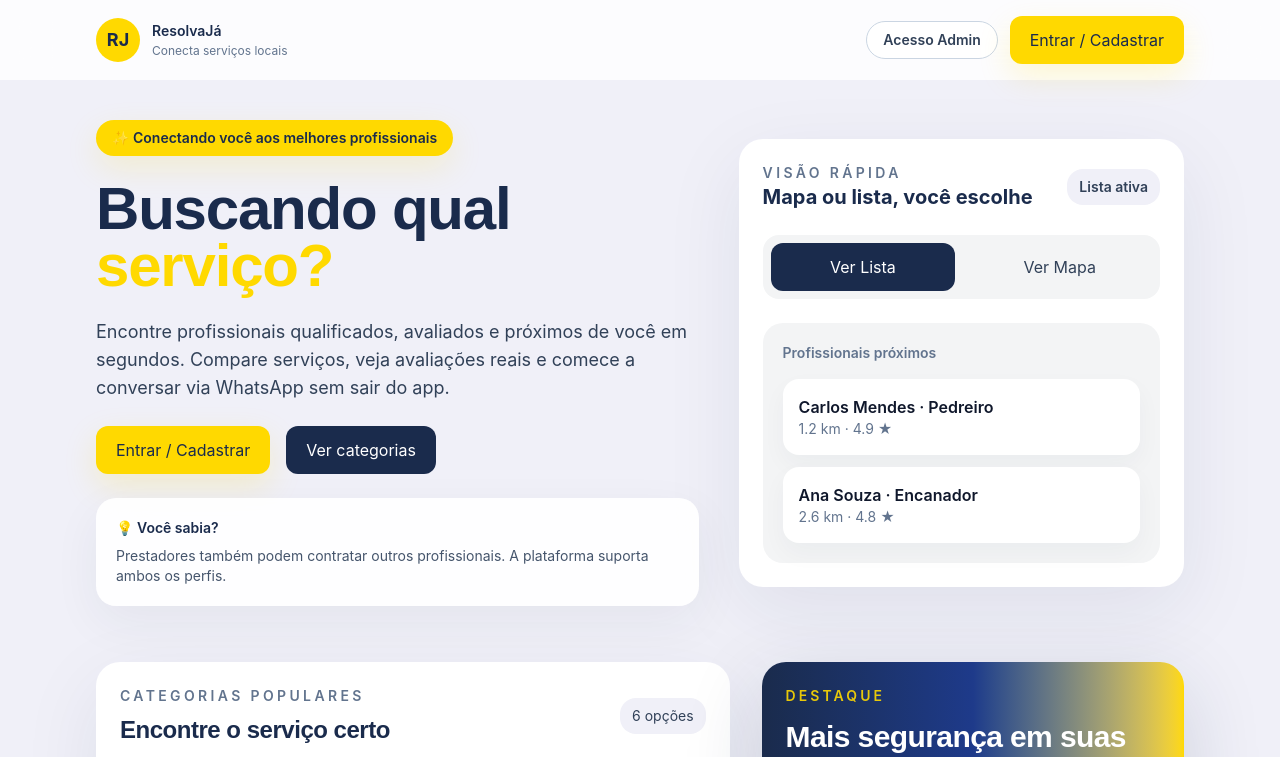
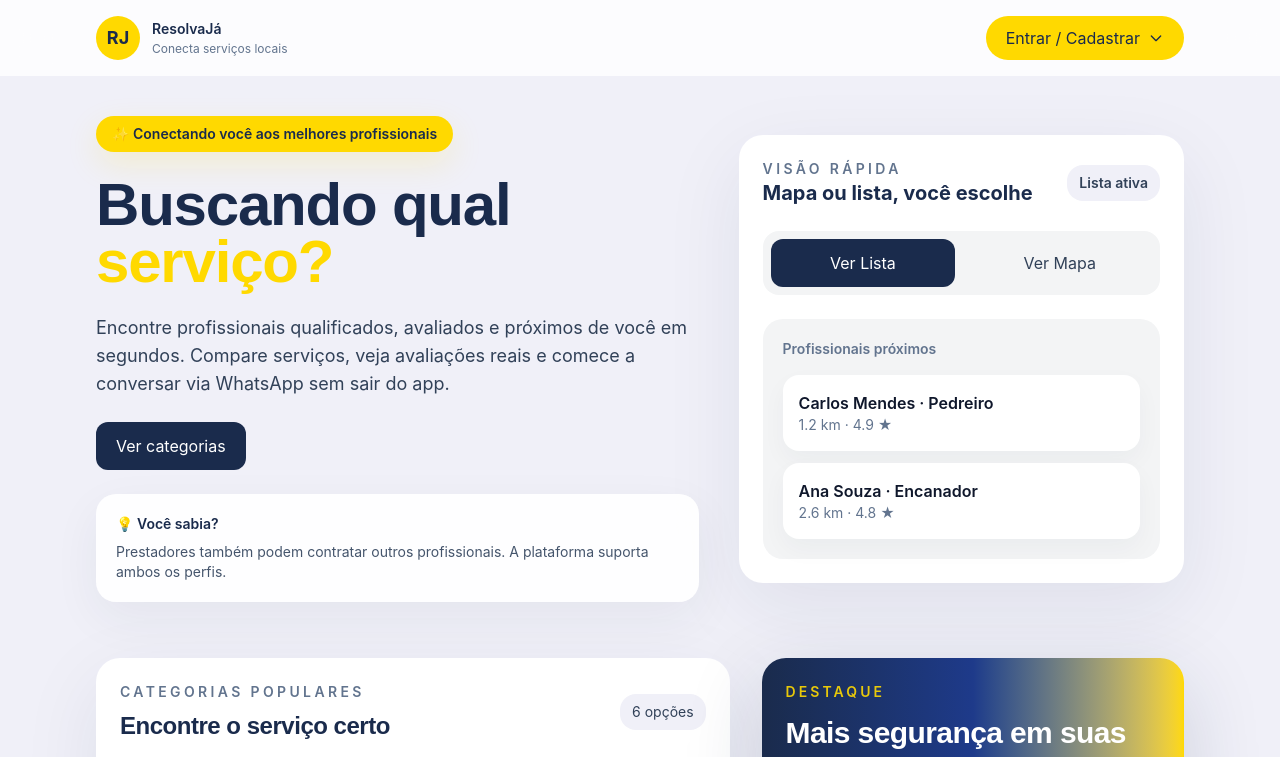
Before and after one commit to gustavoasouza17/RESOLVE-JA, a React (Vite) app: page / in a window 1280 px wide. Shown: the top 757 px of the page. Built offline with nearby package versions, Linux system fonts and the light colour scheme.

Commit message:
Feat: Ajustes no botão de entrar e cadastrar e no login admin, agora dentro do botão entrar / cadastrar

```diff
--- a/src/components/organisms/Navbar.tsx
+++ b/src/components/organisms/Navbar.tsx
@@ -1,5 +1,5 @@
+import { useState, useRef, useEffect } from 'react';
 import { Link } from 'react-router-dom';
-import Button from '../atoms/Button';
 
 type NavbarVariant = 'public' | 'client' | 'professional';
 
@@ -16,6 +16,19 @@
   profileLink = '/perfil',
   onLogout,
 }: NavbarProps) => {
+  const [dropdownOpen, setDropdownOpen] = useState(false);
+  const dropdownRef = useRef<HTMLDivElement>(null);
+
+  useEffect(() => {
+    const handleClickOutside = (event: MouseEvent) => {
+      if (dropdownRef.current && !dropdownRef.current.contains(event.target as Node)) {
+        setDropdownOpen(false);
+      }
+    };
+    document.addEventListener('mousedown', handleClickOutside);
+    return () => document.removeEventListener('mousedown', handleClickOutside);
+  }, []);
+
   return (
     <header className="bg-white/80 backdrop-blur-xl">
       <div className="mx-auto flex max-w-6xl items-center justify-between px-5 py-4 sm:px-6 lg:px-8">
@@ -30,16 +43,45 @@
         </Link>
 
         {variant === 'public' ? (
-          <div className="flex items-center gap-3">
-            <Link
-              to="/admin"
-              className="hidden rounded-full border border-slate-300 bg-white px-4 py-2 text-sm font-semibold text-slate-700 transition hover:border-slate-400 hover:bg-slate-50 sm:inline-flex"
-            >
-              Acesso Admin
-            </Link>
-            <Link to="/login">
-              <Button variant="primary">Entrar / Cadastrar</Button>
-            </Link>
+          <div className="flex items-center gap-3" ref={dropdownRef}>
+            <div className="relative">
+              <button
+                type="button"
+                onClick={() => setDropdownOpen(!dropdownOpen)}
+                className="inline-flex items-center gap-2 rounded-full bg-[var(--color-primary)] px-5 py-2.5 text-sm font-semibold text-[var(--color-navy)] transition hover:bg-[#fce967]"
+              >
+                Entrar / Cadastrar
+                <svg
+                  className={`h-4 w-4 transition-transform ${dropdownOpen ? 'rotate-180' : ''}`}
+                  fill="none"
+                  viewBox="0 0 24 24"
+                  stroke="currentColor"
+                  strokeWidth={2}
+                >
+                  <path strokeLinecap="round" strokeLinejoin="round" d="M19 9l-7 7-7-7" />
+                </svg>
+              </button>
+              {dropdownOpen && (
+                <div className="absolute right-0 z-50 mt-2 w-56 origin-top-right rounded-2xl border border-slate-200 bg-white p-2 shadow-lg">
+                  <Link
+                    to="/login"
+                    onClick={() => setDropdownOpen(false)}
+                    className="flex items-center gap-3 rounded-xl px-4 py-3 text-sm font-semibold text-slate-700 transition hover:bg-slate-100"
+                  >
+                    <span className="flex h-8 w-8 items-center justify-center rounded-full bg-[var(--color-bg-light)] text-base">🔑</span>
+                    Entrar / Cadastrar
+                  </Link>
+                  <Link
+                    to="/admin"
+                    onClick={() => setDropdownOpen(false)}
+                    className="flex items-center gap-3 rounded-xl px-4 py-3 text-sm font-semibold text-slate-700 transition hover:bg-slate-100"
+                  >
+                    <span className="flex h-8 w-8 items-center justify-center rounded-full bg-[var(--color-bg-light)] text-base">🛡️</span>
+                    Acesso Admin
+                  </Link>
+                </div>
+              )}
+            </div>
           </div>
         ) : variant === 'client' ? (
           <div className="flex items-center gap-3">
--- a/src/pages/public/OnboardingPage.tsx
+++ b/src/pages/public/OnboardingPage.tsx
@@ -69,11 +69,6 @@
             </p>
 
             <div className="flex flex-col gap-4 sm:flex-row sm:items-center">
-              <Link to="/login">
-                <Button className="w-full sm:w-auto" variant="primary">
-                  Entrar / Cadastrar
-                </Button>
-              </Link>
               <Link to="/buscar">
                 <Button variant="secondary" className="w-full sm:w-auto">
                   Ver categorias
```
